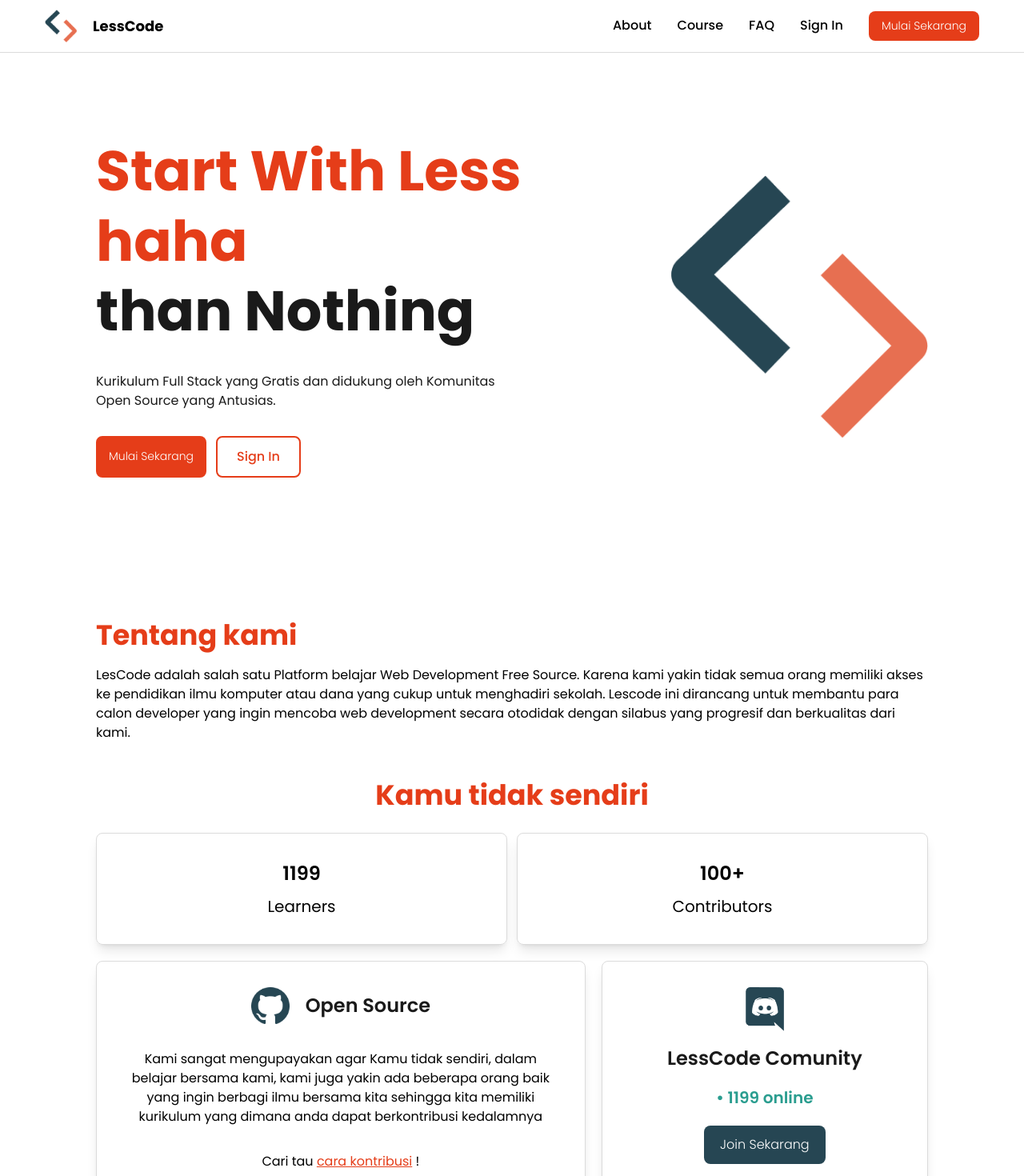
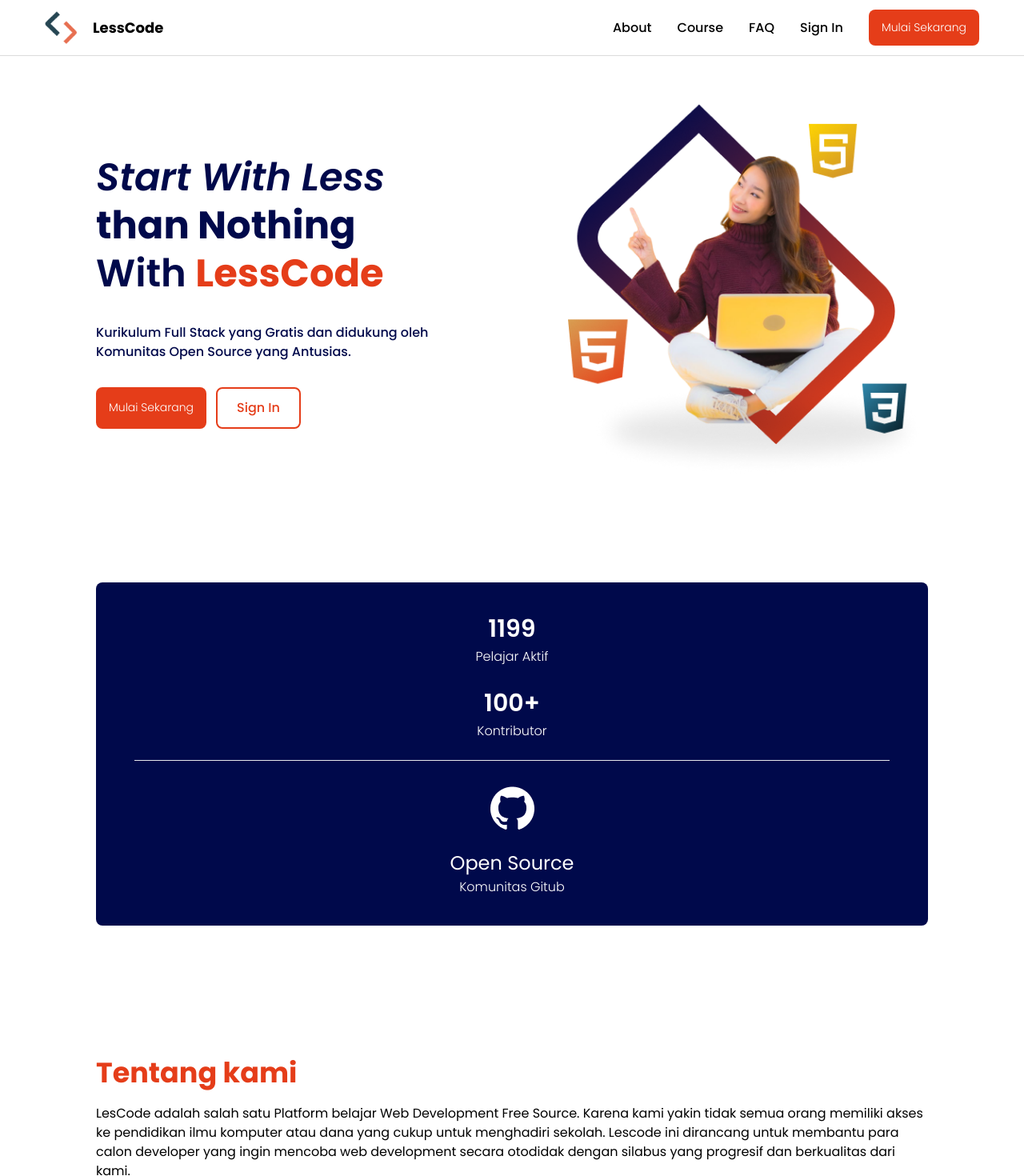
Before and after one commit to adenkesuma/LessCode, a Next.js app: page / in a window 1280 px wide. Shown: the top 1470 px of the page at 80% size. Built offline with nearby package versions, Linux system fonts and the light colour scheme; a web font is replaced by a local one.

Commit message:
change button padding

```diff
--- /dev/null
+++ b/components/landing-page/Comunity.jsx
@@ -0,0 +1,34 @@
+import github from "@/public/images/github.png";
+import Image from "next/image";
+
+const Comunity = () => {
+    return (
+      <div className="mt-10 my-0 mx-auto xl:w-[1200px] p-[20px] xs:p-[30px] sm:px-[50px] sm:py-[35px] md:px-[55] lg:px-[80px] xl:mt-12 text-center">
+        <div className="bg-[#00094B] rounded-lg py-9 px-12 flex flex-col gap-4">
+          <div className="border-b flex flex-col items-center gap-6 pb-6">
+            <div>
+              <span className="text-[30px] font-semibold text-[#ffffff]">
+                1199
+              </span>
+              <p className="text-[16px] font-light text-[#ffffff]">Pelajar Aktif</p>
+            </div>
+            <div>
+              <span className="text-[30px] font-semibold text-[#ffffff]">
+                100+
+              </span>
+              <p className="text-[16px] font-light text-[#ffffff]">Kontributor</p>
+            </div>
+          </div>
+          <div className="pt-4 flex flex-col justify-center items-center">
+            <Image src={github} alt="github logo" />
+            <div className="mt-6">
+              <span className="text-[24px] text-[#ffffff]">Open Source</span>
+              <p className="text-[16px] font-light text-[#ffffff]">Komunitas Gitub</p>
+            </div>
+          </div>
+        </div>
+      </div>
+    );
+}
+
+export default Comunity;
--- a/components/landing-page/button.jsx
+++ b/components/landing-page/button.jsx
@@ -3,7 +3,7 @@
 export const StartNow = () => {
     return (
       <div className="flex justify-center">
-        <button className="w-full xs:w-[85%] sm:w-[75%] md:w-full bg-[#E53D19] py-2 px-6 md:py-2 md:px-4 rounded-lg text-white text-[14px] md:text-[14px] font-light">
+        <button className="w-full md:w-full bg-[#E53D19] py-4 px-6 md:py-3 md:px-4 rounded-lg text-white text-[14px] md:text-[14px] font-light">
           <Link href="/auth/signUp">Mulai Sekarang</Link>
         </button>
       </div>
@@ -13,7 +13,7 @@
 export const SignIn = () => {
     return (
       <div className="flex justify-center">
-        <button className="w-full xs:w-[85%] sm:w-[75%] md:w-full py-2 px-6 md:py-2 md:px-4 bg-white border-solid border-2 border-[#E53D19] md:px-6 xl:py-[12px] text-[14px] md:text-[16px] font-medium rounded-lg text-[#E53D19]">
+        <button className="w-full md:w-full py-3 px-6 md:py-3 pmd:px-8 bg-white border-solid border-2 border-[#E53D19] md:px-6 xl:py-[12px] text-[14px] md:text-[16px] font-medium rounded-lg text-[#E53D19]">
           <Link href="/auth/signIn">Sign In</Link>
         </button>
       </div>
--- a/components/landing-page/header/header.js
+++ /dev/null
@@ -1,33 +0,0 @@
-import hero from "@/public/images/hero.png";
-import Image from "next/image";
-import { SignIn, StartNow } from "../button";
-import styled from "@/styles/Home.module.css";
-
-const Header = () => {
-  return (
-    <header className="flex justify-between items-center my-0 mx-auto xl:w-[1200px] md:justify-between flex-col gap-16 pt-28 px-[20px] xs:px-[30px] sm:pt-32 sm:px-[50px] md:px-[55px] lg:px-[80px] xl:pt-[170px] md:pb-12 md:flex-row md:gap-10 lg:gap-16 md:pt-32">
-
-      {/* title and cta hero header */}
-      <div className="flex flex-col gap-5 xl:gap-8 order-3 md:order-1 md:text-left">
-        <h1 className="text-[28px] xs:text-[45px] sm:text-[48px] md:text-[45px] lg:text-[55px] xl:text-[70px] text-center md:text-left font-bold text-[#E53D19] leading-tight">
-          Start With Less haha <br />
-          <span className="text-[#1a1a1a] font-bold">than Nothing</span>
-        </h1>
-        <p className="text-[13px] md:text-[14px] lg:text-[16px] font-normal text-center md:text-left text-[#1a1a1a]">
-          Kurikulum Full Stack yang Gratis dan didukung oleh Komunitas <br className="hidden xl:block"/>Open Source yang Antusias.
-        </p>
-        <div className="flex flex-col md:flex-row gap-3 w-full">
-            <StartNow />
-            <SignIn />
-        </div>
-      </div>
-
-      {/* image hero header */}
-      <figure className="inline-block text-center order-1 md:order-3">
-        <Image className="w-[200px] xs:w-[250px] sm:w-[300px] md:w-[320px] lg:w-[340px] xl:w-[360px]" src={hero} alt="hero banner"/>
-      </figure>
-    </header>
-  )
-}
-
-export default Header;
--- a/components/landing-page/header/header.jsx
+++ b/components/landing-page/header/header.jsx
@@ -8,7 +8,7 @@
     <header className="flex justify-between items-center my-0 mx-auto xl:w-[1200px] md:justify-between flex-col gap-16 pt-28 px-[20px] xs:px-[30px] sm:pt-32 sm:px-[50px] md:px-[55px] lg:px-[80px] xl:pt-[130px] md:pb-12 md:flex-row md:gap-10 lg:gap-16 md:pt-32">
       {/* title and cta hero header */}
       <div className="flex flex-col gap-5 xl:gap-8 order-3 md:order-1 md:text-left">
-        <h1 className="text-[28px] text-[#00094B] xs:text-[28px] sm:text-[30px] lg:text-[42px] xl:text-[48px] text-center md:text-left font-semibold leading-tight">
+        <h1 className="text-[28px] text-[#00094B] xs:text-[34px] sm:text-[30px] lg:text-[42px] xl:text-[48px] text-center md:text-left font-semibold leading-tight">
           <em>Start With Less</em> <br />
           <span className="font-bold">than Nothing</span>
           <br />
@@ -28,7 +28,7 @@
       {/* image hero header */}
       <figure className="inline-block text-center order-1 md:order-3">
         <Image
-          className="w-[200px] xs:w-[250px] sm:w-[300px] md:w-[450px] lg:w-[400px] xl:w-[450px]"
+          className="w-[240px] xs:w-[270px] sm:w-[300px] md:w-[450px] lg:w-[400px] xl:w-[450px]"
           src={hero}
           alt="hero banner"
         />
--- a/components/main.jsx
+++ b/components/main.jsx
@@ -5,6 +5,7 @@
 import Testimonials from "./landing-page/testimonials/testimonials";
 import Faq from "./landing-page/faq/faq";
 import Footer from "./landing-page/footer/footer";
+import Comunity from "./landing-page/Comunity";
 
 const Main = () => {
     return (
@@ -14,6 +15,7 @@
                 <Header />
             </header>
             <main>
+                <Comunity />
                 <About />
                 <Course />
                 <Testimonials />
```
Also changed, not shown: public/images/github.png.
